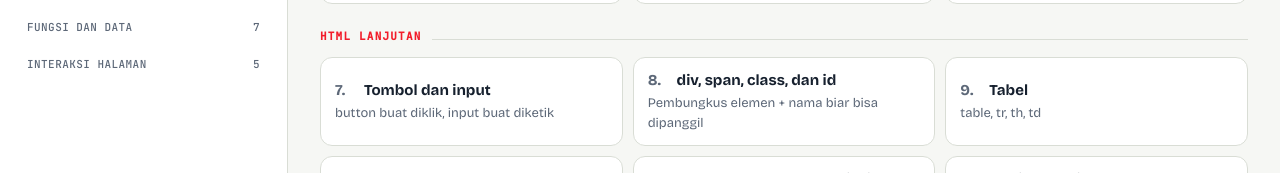
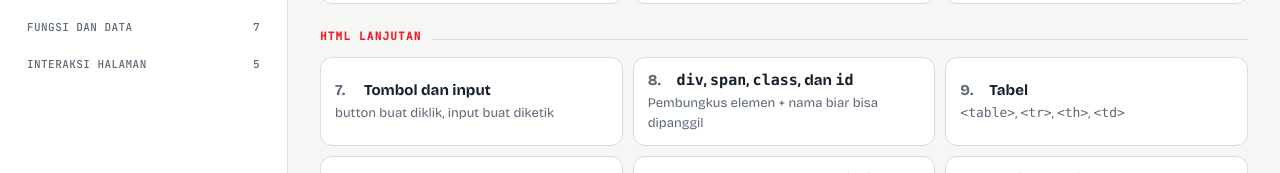
Before and after one commit to syfaarizal/sicoder, a Next.js app: page /materi in a window 1280 px wide. Shown: the part 497-670 px from the top of the page. Built offline with nearby package versions, Linux system fonts and the light colour scheme.

Commit message:
feat: integrate RichText component for lesson titles and descriptions

```diff
--- a/app/materi/page.tsx
+++ b/app/materi/page.tsx
@@ -3,6 +3,7 @@ import Link from 'next/link';
 import { useEffect, useState } from 'react';
 import Header from '@/components/Header';
 import LessonView from '@/components/LessonView';
+import RichText from '@/components/RichText';
 import {
   getLesson,
   groupsOf,
@@ -43,9 +44,9 @@ export default function MateriPage() {
       onClick={() => open(l)}
     >
       <b>
-        <span className="no">{lessonNo(l)}.</span> {l.title}
+        <span className="no">{lessonNo(l)}.</span> <RichText text={l.title} />
       </b>
-      <small>{l.desc}</small>
+      <small><RichText text={l.desc} /></small>
     </button>
   );
 
--- a/components/LearningPanel.tsx
+++ b/components/LearningPanel.tsx
@@ -1,6 +1,7 @@
 'use client';
 import { useState } from 'react';
 import LessonView from './LessonView';
+import RichText from './RichText';
 import {
   getLesson,
   groupsOf,
@@ -72,9 +73,9 @@ export default function LearningPanel({
             {results.map((l) => (
               <button key={l.id} className="materi-card" onClick={() => onActive(l.id)}>
                 <b>
-                  <span className="no">{lessonNo(l)}.</span> {l.title}
+                  <span className="no">{lessonNo(l)}.</span> <RichText text={l.title} />
                 </b>
-                <small>{l.desc}</small>
+                <small><RichText text={l.desc} /></small>
               </button>
             ))}
           </div>
@@ -94,9 +95,9 @@ export default function LearningPanel({
                 .map((l) => (
                   <button key={l.id} className="materi-card" onClick={() => onActive(l.id)}>
                     <b>
-                      <span className="no">{lessonNo(l)}.</span> {l.title}
+                      <span className="no">{lessonNo(l)}.</span> <RichText text={l.title} />
                     </b>
-                    <small>{l.desc}</small>
+                    <small><RichText text={l.desc} /></small>
                   </button>
                 ))}
             </div>
--- a/components/LessonView.tsx
+++ b/components/LessonView.tsx
@@ -20,7 +20,7 @@ export default function LessonView({
       <div className="cap" style={{ marginTop: 0 }}>
         {lesson.group} · Topik {lessonNo(lesson)}
       </div>
-      <h2>{lesson.title}</h2>
+      <h2><RichText text={lesson.title} /></h2>
       {lesson.goal && (
         <p className="goal">
           <b>Setelah baca ini, kamu bisa </b>
@@ -45,7 +45,7 @@ export default function LessonView({
       )}
       {lesson.examples.map((ex, i) => (
         <section key={lesson.id + i}>
-          <h3 className="ex">{ex.title}</h3>
+          <h3 className="ex"><RichText text={ex.title} /></h3>
           {ex.note && (
             <p className="note">
               <RichText text={ex.note} />
--- a/lib/content-python.ts
+++ b/lib/content-python.ts
@@ -203,11 +203,11 @@ export const PY_LESSONS: RawLesson[] = [
     analogy: 'nyapu lantai: kamu bolak-balik sampai nggak ada debu lagi. Bedanya, program kamu bolak-balik sampai kondisinya berhenti.',
     ex: [
       {
-        t: 'for plus range',
+        t: '{{for}} plus {{range}}',
         p: 'for i in range(5):\n    print("Putaran", i)\n\nbuah = ["apel", "jeruk", "mangga"]\nfor b in buah:\n    print(b.upper())',
       },
       {
-        t: 'while: ulangi selama masih bener',
+        t: '{{while}}: ulangi selama masih bener',
         p: 'hitung = 3\nwhile hitung > 0:\n    print(hitung)\n    hitung = hitung - 1\nprint("Selesai!")',
       },
     ],
--- a/lib/content.ts
+++ b/lib/content.ts
@@ -158,7 +158,7 @@ export const lessons: Lesson[] = [
   mk(
     'w-div',
     'HTML',
-    'div, span, class, dan id',
+    '{{div}}, {{span}}, {{class}}, dan {{id}}',
     'Pembungkus elemen + nama biar bisa dipanggil',
     'div,span,class,id,atribut,pembungkus,container,kotak',
     `{{<div>}} itu kotak pembungkus yang makan satu baris penuh, {{<span>}} versi kecilnya buat nempel di dalam teks. Supaya CSS dan JavaScript bisa nemu elemen tertentu, kasih nama: {{class}} buat banyak elemen, {{id}} buat satu elemen doang yang unik.`,
@@ -177,7 +177,7 @@ export const lessons: Lesson[] = [
     'w-tabel',
     'HTML',
     'Tabel',
-    'table, tr, th, td',
+    '{{<table>}}, {{<tr>}}, {{<th>}}, {{<td>}}',
     'tabel,table,tr,td,th,baris,kolom,sel',
     `Tabel dimulai dari {{<table>}}. Tiap baris pakai {{<tr>}}, sel judul kolom pakai {{<th>}}, sel isinya pakai {{<td>}}.`,
     [
```
